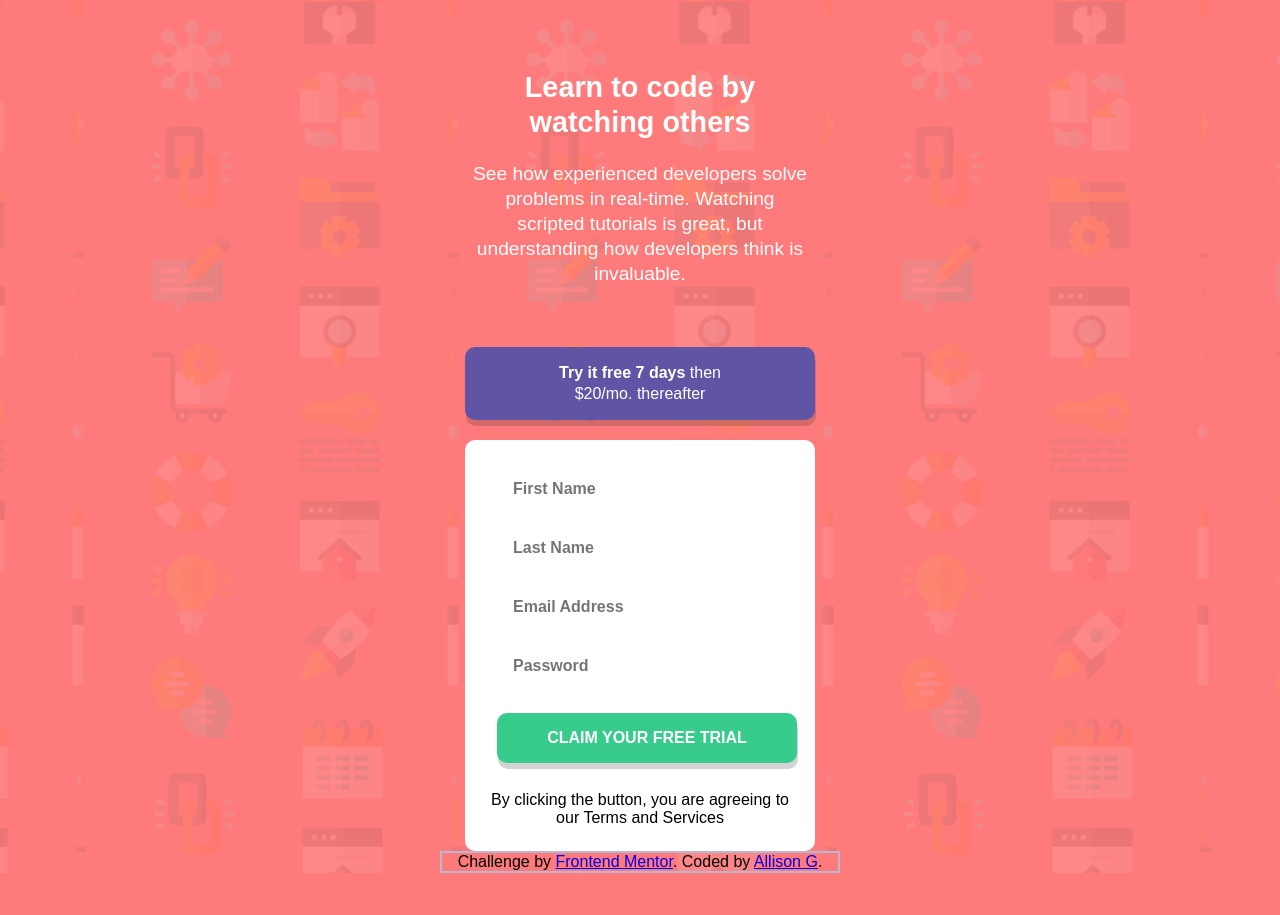
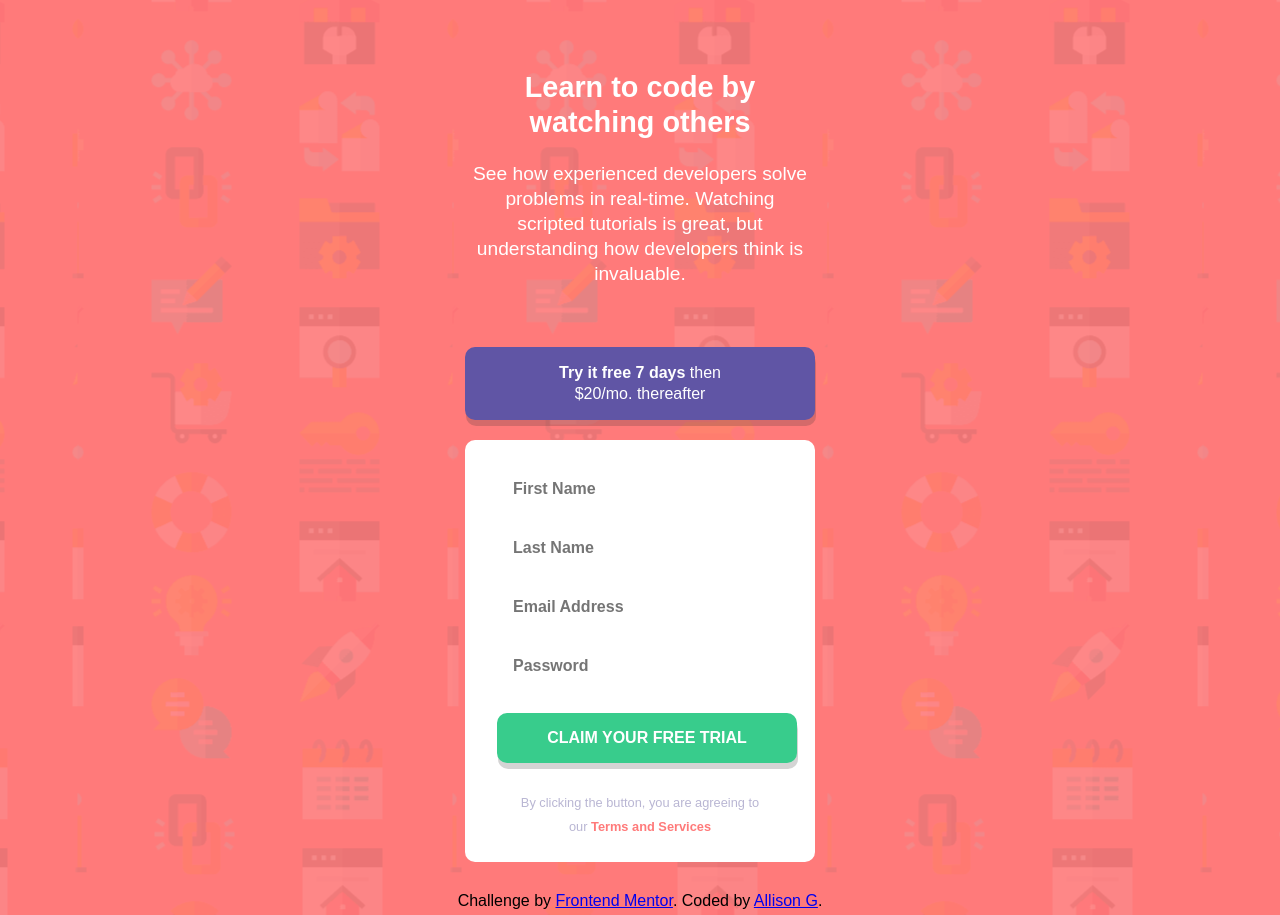
Before and after one commit to agottlieb/JS-Signup-Form, a plain HTML site: page index.html in a window 1280 px wide. Before the commit the page ends 873 px from the top, so only its background shows below. Drawn offline with Linux system fonts and the light colour scheme.

Commit message:
styled legal terms

```diff
--- a/styles.css
+++ b/styles.css
@@ -183,7 +183,23 @@ body {
     caret-color: var(--Purple);
 }
 
+.legal {
+    font-weight: 400;
+    font-size: .8rem;
+    line-height: 180%;
+    color: var(--Grayish-Blue);
+    max-width: 250px;
+    margin: auto;
+}
+
+.terms {
+    color: var(--Red);
+    font-size: .8rem;
+    font-weight: 600;
+}
+
 footer {
-    border: 2px var(--Grayish-Blue) solid;
     text-align: center;
+    margin-top: 30px;
+    margin-bottom: 5px;
 }
```
